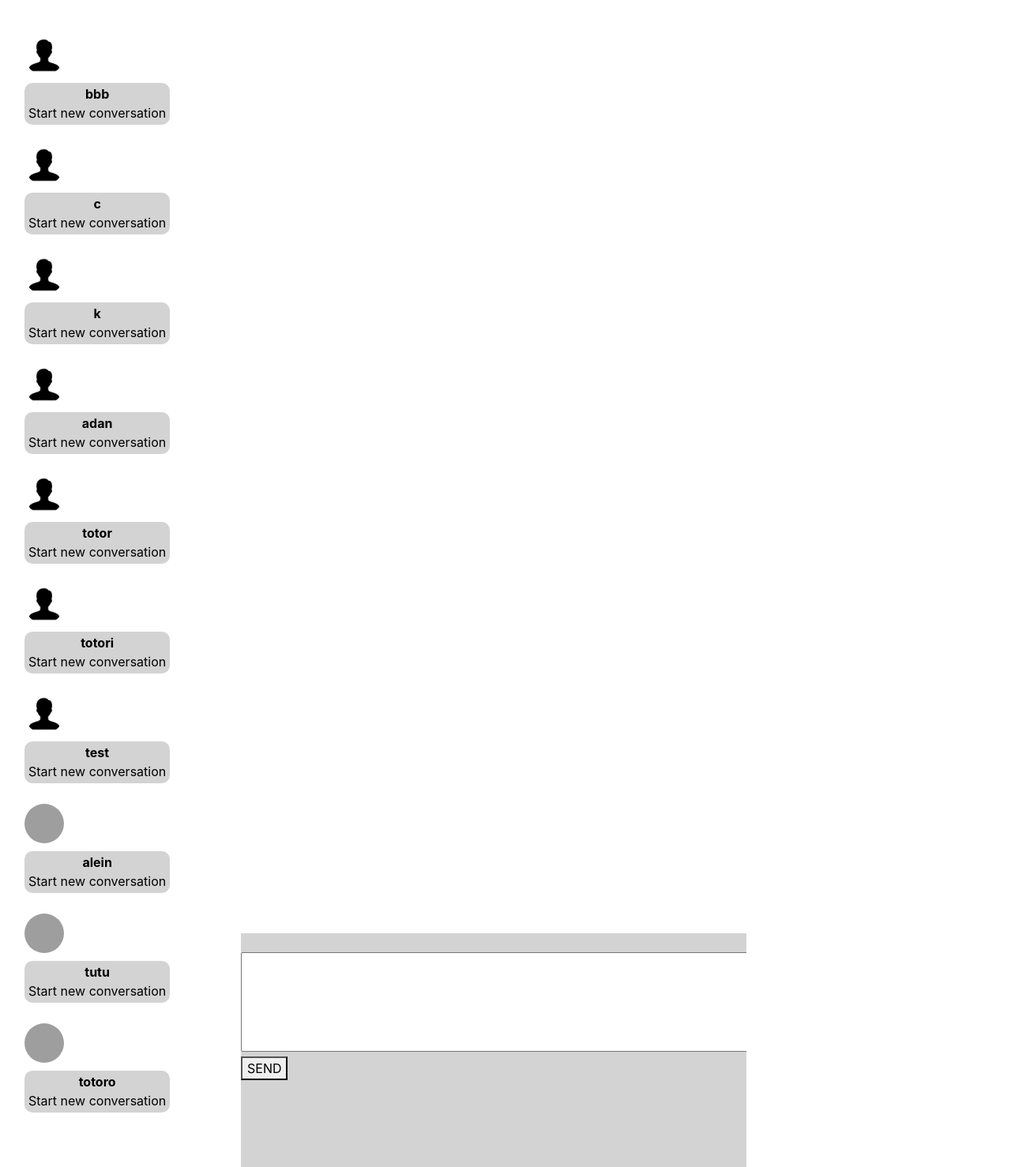
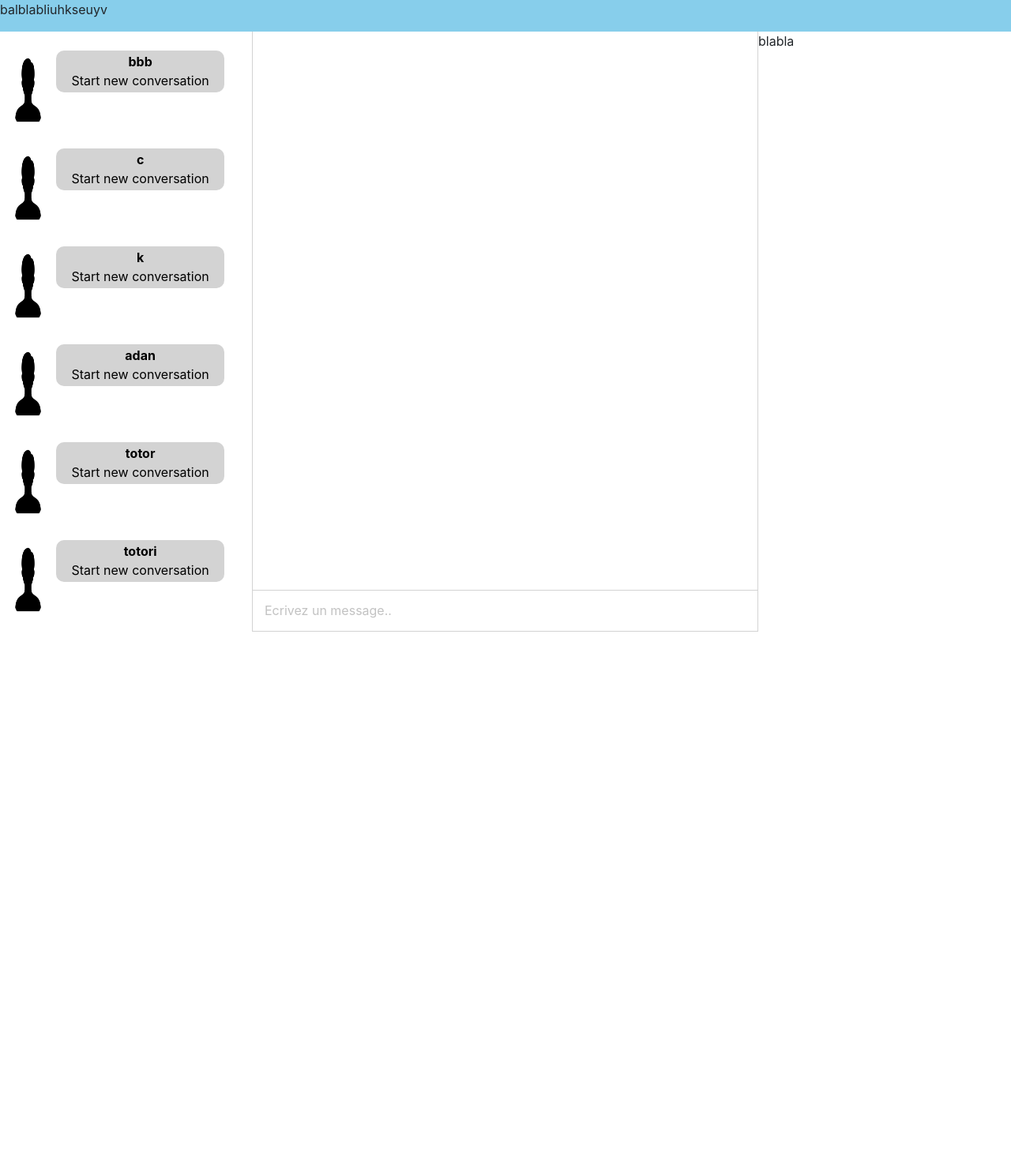
Before and after one commit to Elias2702/messengerApp, a PHP site: page /includer.php in a window 1280 px wide. Shown: the whole page at 79% size. After the commit the page ends 800 px from the top, so only its background shows below. Run offline with PHP 8.4, Linux system fonts and the light colour scheme; the visitor is signed in with stand-in values (Sample User, id 1); data comes from the database, SQL or seed files in the repository; data that the repository does not hold is empty; grey boxes are pictures that could not be loaded.

Commit message:
design chat

```diff
--- a/src/central.php
+++ b/src/central.php
@@ -63,10 +63,10 @@ try {
             echo    "<div class='row justify-content-center grey'>" .
                         $date .
                     "</div>
-                    <div class='mr'>
+                    <div>
                     <div class='row justify-content-between'>
                         <span class='col-auto ml'>
-                            <strong> ". $cur_mem_psd . "</strong>
+                            <strong> ". $cur_mem_psd . "</strong> said :
                         </span>";
 
             // Then display the link to add emoji reaction
@@ -132,16 +132,16 @@ try {
             echo    "<div class='row justify-content-center grey'>" .
                         $date .
                     "</div>
-                    <div class='mr'>
+                    <div>
                     <div class='row justify-content-between'>
                         <span class='col-auto ml'>
-                            <strong> ". $res5[0]['pseudo'] . "</strong>
+                            <strong> ". $res5[0]['pseudo'] . "</strong> said :
                         </span>";
 
             // Then display the link to add emoji reaction
             // (and set $_GET['msg_id'] = id of the current message)
             // the link opens a new small window (therefore the javascript code)
-            echo "      <span class='col-auto mr'>
+            echo "      <span class='col-auto ml mr'>
                             <span class='toggle'>
                                 <a href='emojis.php?msg_id=" . $row['id'] . "' onClick='showPopup(this.href);return(false);'>
                                     <img class='icons' src='uploads/smiley.png' alt='smiley'>
@@ -175,6 +175,7 @@ try {
         }
     }
 
+    echo "<a id='bottom'></a>";
 
 } catch (Exception $ex) {
     echo 'ERROR DBASE CONNECTION '.$ex->getMessage();
--- a/src/change_msg_content.php
+++ b/src/change_msg_content.php
@@ -1,11 +1,10 @@
 <?php
-
-session_start();
 
 require_once 'db_param.php';
 
 // retrieve new content from message
 $new_content = $_POST['content'];
+// retrieve msg id from url
 $msg_id = $_GET['msg_id'];
 
 try {
--- a/src/create_msg.php
+++ b/src/create_msg.php
@@ -7,15 +7,8 @@ require_once 'db_param.php';
 ?>
 
 
-<form action="send_msg.php" method="POST">
+<form class="fw row no-margin" method="POST" action='send_msg.php'>
 
-
-        <textarea cols="120" rows="5"  name='content'></textarea>
-
-        <br>
-
-        <button type="submit">SEND</button>
-
-
+        <input type="text" class="textarea" name='content' <?php if($_POST['content'] != null){ echo "action='send_msg.php'";}?>placeholder="Ecrivez un message..">
 
 </form>
--- a/src/css/style_antoine.css
+++ b/src/css/style_antoine.css
@@ -9,12 +9,11 @@ body {
 
 .lightgrey {
     background-color: lightgrey;
-    overflow: none;
-    margin-left: 20px;
-    margin-right: 10px;
+    overflow: wrap;
+    word-wrap: break-word;
     border-radius: 10px;
     padding: 2px 5px 3px 5px;
-    word-wrap: break-word;
+
 }
 
 .wb {
@@ -24,7 +23,7 @@ body {
 
 .lightblue {
     background-color: lightblue;
-    overflow: none;
+    overflow: wrap;
     margin-left: 20px;
     margin-right: 10px;
     border-radius: 10px;
@@ -52,58 +51,73 @@ body {
 }
 
 .pro_pic{
-    width: 50px;
-    height: 50px;
     border-radius: 100px;
-    margin-left: 20px;
-    margin-right: 10px;
-    margin-bottom: 10px;
+    width: 100px;
+    height: 100px;
 }
 
 .global-cont {
     width: 100vw;
     height: 100vh;
     padding: 0px;
+    overflow: hidden;
 }
 
 .pck-pnl {
-    height: 100%;
-    overflow:auto;
+    height: 90%;
+    overflow-x:none;
+    overflow-y:auto;
     padding: 20px;
 
+}
+
+.ctr-pnl {
+    height: 95%;
+    overflow: none;
+    padding: 20px;
 }
 
 .convbtn {
     background-color: rgba(0, 0, 0, 0);
     border: none;
+
 }
 
+.header {
+    height: 5%;
+    overflow: auto;
+    background-color: skyblue;
+}
+
+.pck-pnl {
+    height: 95%;
+    overflow: hidden;
+    border-right: 1px solid lightgrey;
+}
+
+.pck-pnl:hover {
+    overflow: auto;
+}
 
 .central {
-    height: 80%;
+    height: 93%;
+    overflow: hidden;
+    border-right: 1px solid lightgrey;
+    padding-bottom: 10px;
+}
+
+.central:hover {
     overflow: auto;
 }
 
 .send {
-    height: 20%;
-    overflow: auto;
+    height: 7%;
+    overflow: none;
+    background-color: lightgrey;
 }
 
-.pck-pnl {
-    height: 100%;
-    overflow: auto;
-    padding: 20px;
-}
-
-.central {
-    height: 80%;
-    overflow: auto;
-}
-
-.send {
-    height: 20%;
-    overflow: auto;
-    background-color: lightgrey;
+.send:active {
+    border: 1px solid lightgrey;
 }
 
 .toggle {
@@ -129,7 +143,75 @@ body {
     padding: 0;
 }
 
-.no-pad-right {
-    padding-right: 0;
-    margin-right: 0;
+.no-padding {
+    padding: 0;
 }
+
+.no-margin {
+    margin: 0;
+}
+
+.textarea{
+    width:100%;
+    height:100%;
+    overflow: hidden;
+    border: 1px solid lightgrey;
+    border-left: 0;
+    padding-left: 15px;
+}
+
+.textarea:hover {
+    overflow: auto;
+
+}
+
+.fw{
+    height:100%;
+    width:100%;
+}
+
+.send_btn{
+    width: 100%;
+    height: 100%;
+    border: 1px solid lightgrey;
+    border-left: 0;
+    background-color: #fff;
+}
+
+/* width */
+::-webkit-scrollbar {
+    width: 5px;
+}
+
+/* Track */
+::-webkit-scrollbar-track {
+    background: white;
+    border-radius: 10px;
+}
+
+/* Track */
+::-webkit-scrollbar-track:hover {
+    background: rgb(236, 233, 233);
+}
+
+/* Handle */
+::-webkit-scrollbar-thumb {
+    background: rgb(185, 185, 185);
+    border-radius: 10px;
+}
+
+/* Handle on hover */
+::-webkit-scrollbar-thumb:hover {
+    background: rgb(139, 139, 139);
+    width: 8px;
+}
+
+
+
+::placeholder {
+    color: rgb(194, 194, 194);
+}
+
+input:hover::placeholder {
+    color: rgb(138, 138, 138);
+}
--- a/src/includer.php
+++ b/src/includer.php
@@ -19,9 +19,16 @@ $cur_mem_psd = $_SESSION['pseudo'];
 </head>
 
 <body>
-    <div class="container-fluid global-cont row">
-        <div class="col-3 no-pad-right">
-            <div class="col-auto pck-pnl">
+
+
+
+    <div class="container-fluid global-cont row no-padding no-margin">
+
+        <header class="container-fluid no-padding no-margin header">balblabliuhkseuyv
+        </header>
+
+        <div class="col-xs-1 col-sm-2 col-md-3 no-padding no-margin pck-pnl">
+
                 <form  method='POST'>
                     <br>
                         <?php
@@ -29,10 +36,10 @@ $cur_mem_psd = $_SESSION['pseudo'];
                         ?>
                     <br>
                 </form>
-            </div>
+
         </div>
-        <div class="col-6">
-            <div class="col-auto central">
+        <div class="col-xs-10 col-sm-8 col-md-6 no-padding no-margin ctr-pnl">
+            <div class="col-auto central scrolldown">
                 <form method='POST'>
                     <br>
                         <?php
@@ -41,15 +48,18 @@ $cur_mem_psd = $_SESSION['pseudo'];
                     <br>
                 </form>
             </div>
-            <div class="send">
-                <br>
+
+            <div class="send no-padding no-margin">
+
                     <?php
                         include 'create_msg.php';
                     ?>
-                <br>
+
             </div>
+
         </div>
-        <div class='col-3 no-pad-right'>
+        <div class='col-xs-1 col-sm-2 col-md-3 no-padding no-margin'>
+            blabla
         </div>
     </div>
 
--- a/src/picker.php
+++ b/src/picker.php
@@ -55,19 +55,20 @@ try {
                     // display link (reload whole includer.php)
                     // ( = transparent submit button with $_POST['conv_reg_id']
                     // in picker panel to select conversation, with other member picture
-                    echo    "<button class='row convbtn' type='submit' value='" . $res2 . "' name='conv_reg_id' >
-                                <img class='pro_pic' src='" . $row['picture'] . "'alt='profile picture'>";
+                    echo    "<button class='row convbtn no-padding no-margin' type='submit' value='" . $res2 . "' name='conv_reg_id'>
+                                <img class='col-sm-12 col-md-3 justify-items-center pro_pic' src='" . $row['picture'] . "'alt='profile picture'>";
 
                     // and with other member pseudo and last message in that conversation
-                    echo        "<div class='col-auto'>
-                                    <div class='row ml'>
+                    echo        "<div class='d-none d-md-block col-auto'>
+                                    <div class='col-auto'>
                                         <strong> ". $row['pseudo'] . "</strong>
                                     </div>
                                     <div class='col-auto lightgrey'>" .
                                         $res3[0][2] .
                                     "</div>
                                 </div>
-                            </button><br>";
+                            </button>
+                            <br>";
 
                 //else if other member has no profile picture
                 } else {
@@ -75,10 +76,19 @@ try {
                     // display link (reload whole includer.php)
                     // ( = transparent submit button with $_POST['conv_reg_id']
                     // in picker panel to select conversation, with default member picture
-                    echo "<button class='row convbtn' type='submit' value='" . $res2 . "' name='conv_reg_id' ><img class='pro_pic' src='uploads/def_icon.png'alt='profile picture'>";
+                    echo    "<button class='row convbtn no-padding no-margin' type='submit' value='" . $res2 . "' name='conv_reg_id'>
+                                <img class='col-sm-12 col-md-3 justify-items-center pro_pic' src='uploads/def_icon.png'alt='profile picture'>";
 
                     // and with other member pseudo and last message in that conversation
-                    echo "<div class='col-auto lightgrey'><strong> ". $row['pseudo'] . "</strong><br>" . $res3[0][2] . " </div></button><br>";
+                    echo        "<div class='d-none d-md-flex col-auto'>
+                                    <div class='row'>
+                                        <strong> ". $row['pseudo'] . "</strong>
+                                    </div>
+                                    <div class='row lightgrey'>" .
+                                        $res3[0][2] .
+                                    "</div>
+                            </button>
+                            <br>";
 
                 }
 
@@ -92,10 +102,16 @@ try {
                     // display link (reload whole includer.php)
                     // ( = transparent submit button with $_POST['conv_reg_id']
                     // in picker panel to create new conversation, with other member picture
-                    echo "<button class='row convbtn' type='submit' value='" . $row['id'] . "' name='oth_mem_id' ><img class='pro_pic' src='" . $row['picture'] . "'alt='profile picture'>";
+                    echo    "<button class='row convbtn no-padding no-margin' type='submit' value='" . $row['id'] . "' name='oth_mem_id'>
+                                <img class='col-sm-12 col-md-3 justify-items-center pro_pic' src='" . $row['picture'] . "'alt='profile picture'>";
 
                     // and with other member pseudo and default message "start new conversation"
-                    echo "<div class='col-auto lightgrey'><strong> ". $row['pseudo'] . "</strong><br> Start new conversation </div></button><br>";
+                    echo        "<div class='d-none d-md-block col-md-9 lightgrey'>
+                                    <strong> ". $row['pseudo'] . "</strong><br>
+                                    Start new conversation
+                                </div>
+                            </button>
+                            <br>";
 
                 //else if other member has no profile picture
                 } else {
@@ -103,10 +119,16 @@ try {
                     // display link (reload whole includer.php)
                     // ( = transparent submit button with $_POST['conv_reg_id']
                     // in picker panel to create new conversation, with default member picture
-                    echo "<button class='row convbtn' type='submit' value='" . $row['id'] . "' name='oth_mem_id' ><img class='pro_pic' src='uploads/def_icon.png'alt='profile picture'>";
+                    echo    "<button class='row convbtn no-padding no-margin' type='submit' value='" . $row['id'] . "' name='oth_mem_id'>
+                                <img class='col-sm-12 col-md-3 justify-items-center pro_pic' src='uploads/def_icon.png'alt='profile picture'>";
 
                     // and with other member pseudo and default message "start new conversation"
-                    echo "<div class='col-auto lightgrey'><strong> ". $row['pseudo'] . "</strong><br> Start new conversation </div></button><br>";
+                    echo        "<div class='d-none d-md-block col-md-9 lightgrey'>
+                                    <strong> ". $row['pseudo'] . "</strong><br>
+                                    Start new conversation
+                                </div>
+                            </button>
+                            <br>";
 
                 }
 
```
Also changed, not shown: src/retrieve_pass_exec.php (+11 -2 lines), src/send_msg.php (line endings or trailing spaces).
